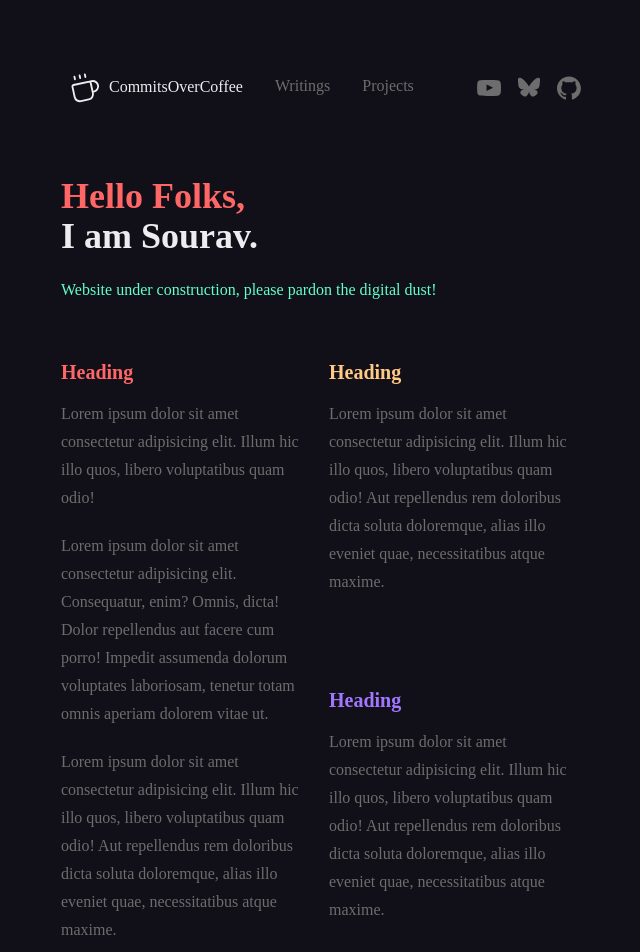
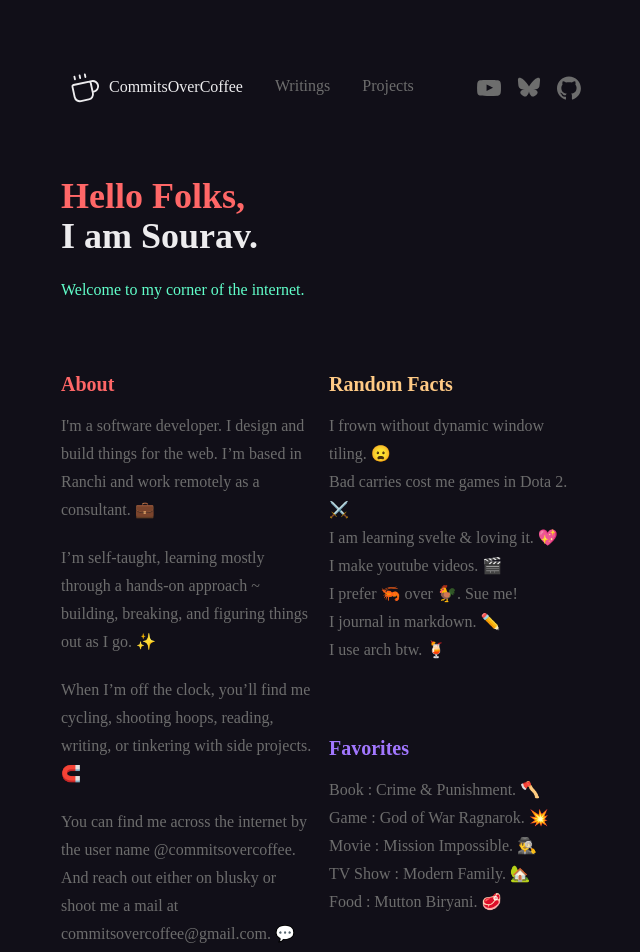
Before and after one commit to commitsovercoffee/markup-mansion, a SvelteKit app: page / in a window 1280 px wide. Shown: the top 952 px of the page, without its empty margins (319-959 px from the left). Built offline with nearby package versions, Linux system fonts and the light colour scheme.

Commit message:
updates homepage content

```diff
--- a/src/routes/+page.svelte
+++ b/src/routes/+page.svelte
@@ -9,44 +9,57 @@
 </svelte:head>
 
 <article style:--normal-para={shades.desc} style:--hover-para={shades.foreground}>
-	<h1 class="mb-0" style:color={shades.primary}>
-		Hello Folks, <div style:color={shades.foreground}>I am Sourav.</div>
-	</h1>
+	<div class="mb-16">
+		<h1 class="mb-0" style:color={shades.primary}>
+			Hello Folks, <div style:color={shades.foreground}>I am Sourav.</div>
+		</h1>
 
-	<p style:color={shades.highlight}>Website under construction, please pardon the digital dust!</p>
+		<p style:color={shades.highlight}>Welcome to my corner of the internet.</p>
+	</div>
 
 	<div class="grid grid-cols-1 gap-4 md:grid-cols-2">
 		<div class="row-span-2">
-			<h3 style:color={shades.primary}>Heading</h3>
+			<h3 class="mt-0" style:color={shades.primary}>About</h3>
 			<p>
-				Lorem ipsum dolor sit amet consectetur adipisicing elit. Illum hic illo quos, libero
-				voluptatibus quam odio!
+				I'm a software developer. I design and build things for the web. I’m based in Ranchi and
+				work remotely as a consultant. 💼
 			</p>
+
 			<p>
-				Lorem ipsum dolor sit amet consectetur adipisicing elit. Consequatur, enim? Omnis, dicta!
-				Dolor repellendus aut facere cum porro! Impedit assumenda dolorum voluptates laboriosam,
-				tenetur totam omnis aperiam dolorem vitae ut.
+				I’m self-taught, learning mostly through a hands-on approach ~ building, breaking, and
+				figuring things out as I go. ✨
 			</p>
+
 			<p>
-				Lorem ipsum dolor sit amet consectetur adipisicing elit. Illum hic illo quos, libero
-				voluptatibus quam odio! Aut repellendus rem doloribus dicta soluta doloremque, alias illo
-				eveniet quae, necessitatibus atque maxime.
+				When I’m off the clock, you’ll find me cycling, shooting hoops, reading, writing, or
+				tinkering with side projects. 🧲
+			</p>
+
+			<p>
+				You can find me across the internet by the user name @commitsovercoffee. And reach out
+				either on blusky or shoot me a mail at commitsovercoffee@gmail.com. 💬
 			</p>
 		</div>
 		<div>
-			<h3 style:color={shades.secondary}>Heading</h3>
+			<h3 class="mt-0" style:color={shades.secondary}>Random Facts</h3>
 			<p>
-				Lorem ipsum dolor sit amet consectetur adipisicing elit. Illum hic illo quos, libero
-				voluptatibus quam odio! Aut repellendus rem doloribus dicta soluta doloremque, alias illo
-				eveniet quae, necessitatibus atque maxime.
+				I frown without dynamic window tiling. 😦 <br />
+				Bad carries cost me games in Dota 2. ⚔️ <br />
+				I am learning svelte & loving it. 💖<br />
+				I make youtube videos. 🎬 <br />
+				I prefer 🦐 over 🐓. Sue me! <br />
+				I journal in markdown. ✏️ <br />
+				I use arch btw. 🍹 <br />
 			</p>
 		</div>
 		<div>
-			<h3 style:color={shades.link}>Heading</h3>
+			<h3 class="mt-0" style:color={shades.link}>Favorites</h3>
 			<p>
-				Lorem ipsum dolor sit amet consectetur adipisicing elit. Illum hic illo quos, libero
-				voluptatibus quam odio! Aut repellendus rem doloribus dicta soluta doloremque, alias illo
-				eveniet quae, necessitatibus atque maxime.
+				Book : Crime & Punishment. 🪓 <br />
+				Game : God of War Ragnarok. 💥 <br />
+				Movie : Mission Impossible. 🕵️‍♂️<br />
+				TV Show : Modern Family. 🏡 <br />
+				Food : Mutton Biryani. 🥩 <br />
 			</p>
 		</div>
 	</div>
@@ -61,4 +74,13 @@
 	p:hover {
 		color: var(--hover-para);
 	}
+
+	a {
+		color: var(--normal-para);
+		transition: color 0.3s ease;
+	}
+
+	a:hover {
+		color: var(--hover-para);
+	}
 </style>
--- a/src/routes/projects/+page.svelte
+++ b/src/routes/projects/+page.svelte
@@ -16,11 +16,13 @@
 </svelte:head>
 
 <article>
-	<h1 class="mb-0" style:color={shades.primary}>
-		Side <div style:color={shades.foreground}>Projects</div>
-	</h1>
+	<div class="mb-16">
+		<h1 class="mb-0" style:color={shades.primary}>
+			Side <div style:color={shades.foreground}>Projects</div>
+		</h1>
 
-	<p style:color={shades.highlight}>This is where the magic happens ... when it happens ...</p>
+		<p style:color={shades.highlight}>This is where the magic happens ... when it happens ...</p>
+	</div>
 
 	<div class="grid grid-cols-1 gap-4 text-pretty break-words md:grid-cols-2">
 		{#each projects as project}
--- a/src/routes/writings/+page.svelte
+++ b/src/routes/writings/+page.svelte
@@ -22,6 +22,7 @@
 </svelte:head>
 
 <article>
+	<div class="mb-16">
 		<h1 class="mb-0" style:color={shades.primary}>
 			Mind <div style:color={shades.foreground}>Palace</div>
 		</h1>
@@ -30,10 +31,10 @@
 			This is where I share my thoughts, musings, and creative bursts ...
 		</p>
 
-	<div class="my-12 flex gap-2">
+		<div class="flex gap-2">
 			{#each tags as tag}
 				<button
-				class="rounded-xl px-2 transition-all duration-200 active:translate-y-2"
+					class="rounded-xl px-4 py-1 transition-all duration-200 active:translate-y-2"
 					style:color={selectedTags.has(tag) ? shades.panel : shades.foreground}
 					style:background-color={selectedTags.has(tag) ? shades.foreground : shades.panel}
 					onclick={() => {
@@ -47,11 +48,12 @@
 				</button>
 			{/each}
 		</div>
+	</div>
 
 	{#each filteredPosts as post}
-		<a class="font-bold no-underline" href={post.path}>
-			<dl class="group cursor-pointer" transition:fade={{ duration: 300 }}>
-				<dt>
+		<a class="group no-underline" href={post.path}>
+			<dl transition:fade={{ duration: 300 }}>
+				<dt class="font-bold">
 					{post.meta.title}
 					<span
 						style:background-color={shades.secondary}
```
Lines whose indentation alone changed are shown as unchanged.
